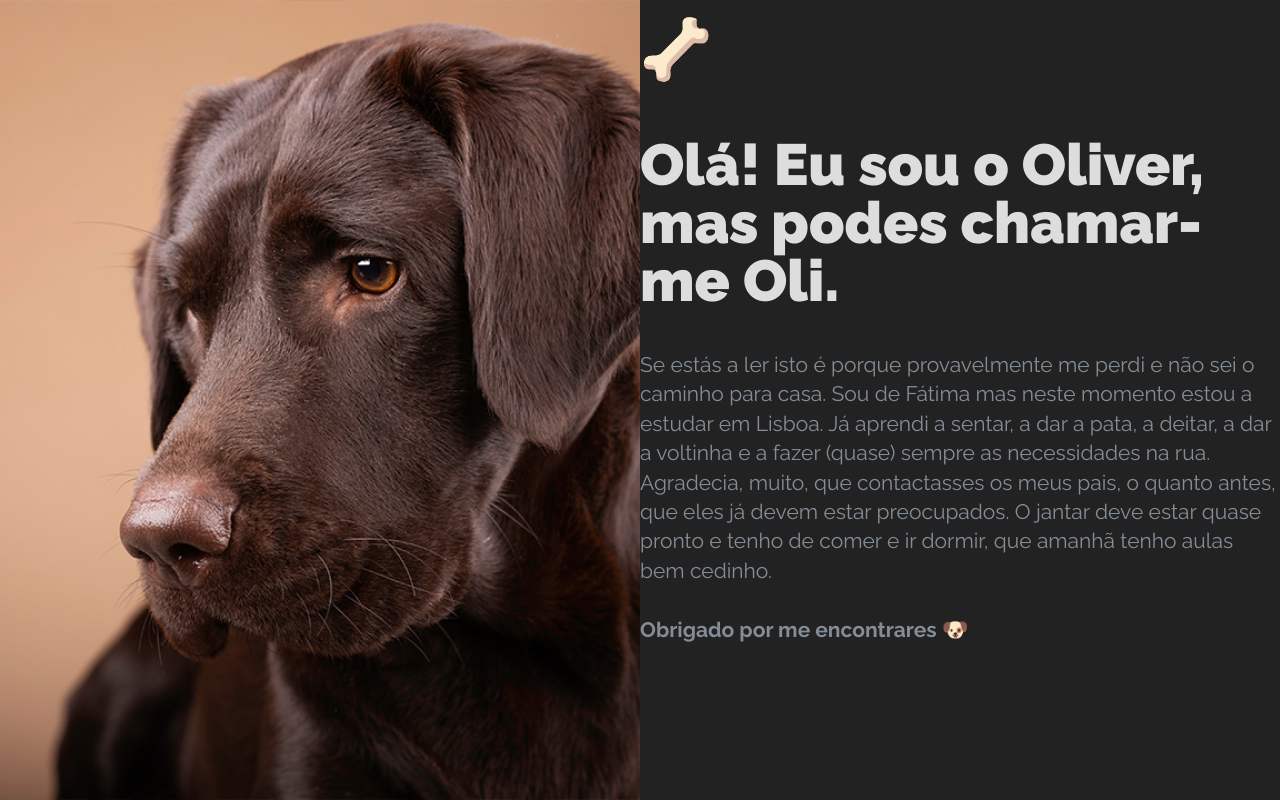
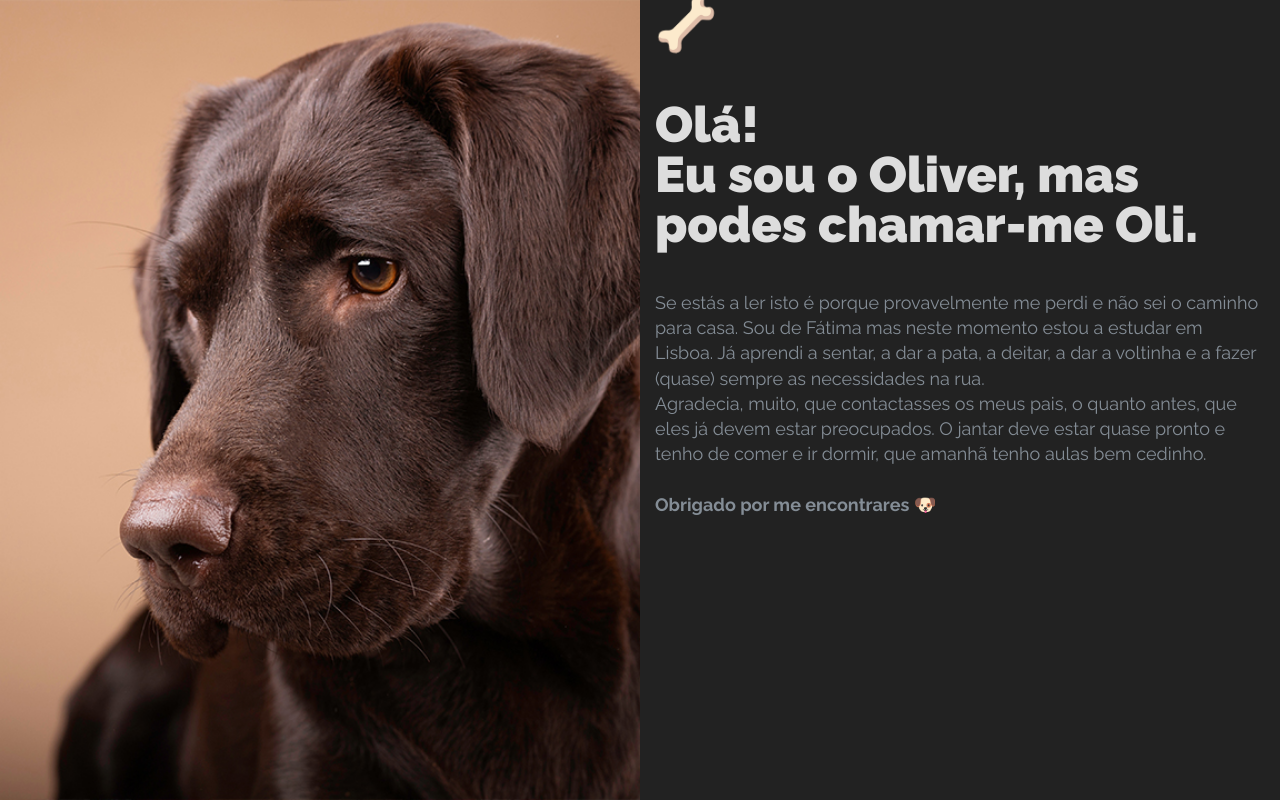
Before and after one commit to joaophgaspar/find-oliver, a plain HTML site: page index.html in a window 1280 px wide. Drawn offline with nearby package versions, Linux system fonts and the light colour scheme.

Commit message:
text align

```diff
--- a/index.html
+++ b/index.html
@@ -22,15 +22,18 @@
             </div>
             <div class="col-md-6 right">
                 <div class="row">
-                    <h1>
-                        🦴<br><br>Olá! Eu sou o Oliver, mas podes chamar-me Oli.
-                    </h1>
+                    <div class="col-md-12">
 
-                    <p>
-                        Se estás a ler isto é porque provavelmente me perdi e não sei o caminho para casa. Sou de Fátima mas neste momento estou a estudar em Lisboa. Já aprendi a sentar, a dar a pata, a deitar, a dar a voltinha e a fazer (quase) sempre as necessidades na rua.
-                        <br>Agradecia, muito, que contactasses os meus pais, o quanto antes, que eles já devem estar preocupados. O jantar deve estar quase pronto e tenho de comer e ir dormir, que amanhã tenho aulas bem cedinho.
-                        <br><br><b>Obrigado por me encontrares</b> 🐶
-                    </p>
+                        <div class="custom_type" id="h1_title">
+                            🦴<br><br>Olá!<br>Eu sou o Oliver, mas podes chamar-me Oli.
+                        </div>
+
+                        <div class="custom_type" id="p_info">
+                            Se estás a ler isto é porque provavelmente me perdi e não sei o caminho para casa. Sou de Fátima mas neste momento estou a estudar em Lisboa. Já aprendi a sentar, a dar a pata, a deitar, a dar a voltinha e a fazer (quase) sempre as necessidades na rua.
+                            <br>Agradecia, muito, que contactasses os meus pais, o quanto antes, que eles já devem estar preocupados. O jantar deve estar quase pronto e tenho de comer e ir dormir, que amanhã tenho aulas bem cedinho.
+                            <br><br><b>Obrigado por me encontrares</b> 🐶
+                        </div>
+                    </div>
                 </div>
             </div>
 
--- a/style.css
+++ b/style.css
@@ -20,7 +20,7 @@ body {
 }
 
 .right {
-    display: flex;
+    overflow: scroll;
     /*justify-content: center;
     align-items: center;*/
     background-color: #222222;
@@ -28,21 +28,27 @@ body {
     color: #fff;
 }
 
-h1 {
+#h1_title {
     font-family: 'Raleway', sans-serif;
     margin-bottom: 40px;
     color: #ddd;
-    font-size: 58px;
+    font-size: 50px;
     font-weight: 900;
     line-height: 100%;
 }
 
-p {
-    margin-bottom: 40px;
+#p_info {
+    /* margin-bottom: 40px; */
     font-family: 'Raleway', sans-serif;
     color: #848d96;
-    font-size: 21px;
+    font-size: 18px;
     line-height: 140%;
+}
+
+.custom_type {
+    width: 100%;
+    height: 100%;
+    font-family: 'Raleway', sans-serif;
 }
 
 #align_picture {
```
